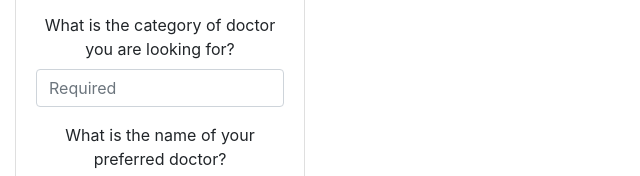
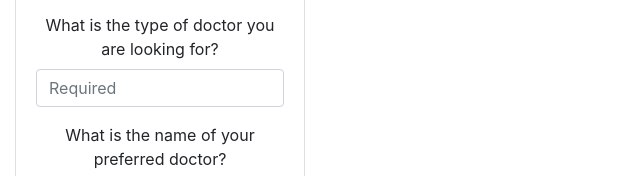
Before and after one commit to entegral/doctorSearch-asyncrony-and-apis, a website built with webpack: page src/index.html in a window 1280 px wide. Shown: the part 579-755 px from the top of the page, 0-640 px from the left. Built offline with nearby package versions, Linux system fonts and the light colour scheme.

Commit message:
change wording

```diff
--- a/src/index.html
+++ b/src/index.html
@@ -33,7 +33,7 @@
                 </div>
 
                 <div class="form-group">
-                  <label for="">What is the category of doctor you are looking for?</label>
+                  <label for="">What is the type of doctor you are looking for?</label>
                   <input id="ailment" class="form-control" type="text" placeholder="Required">
                 </div>
 
```
